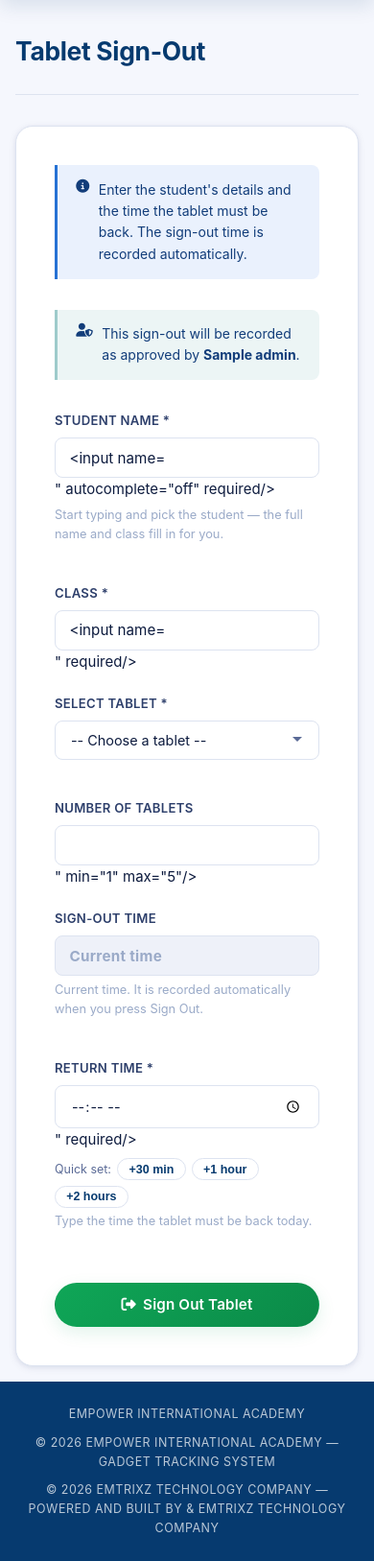
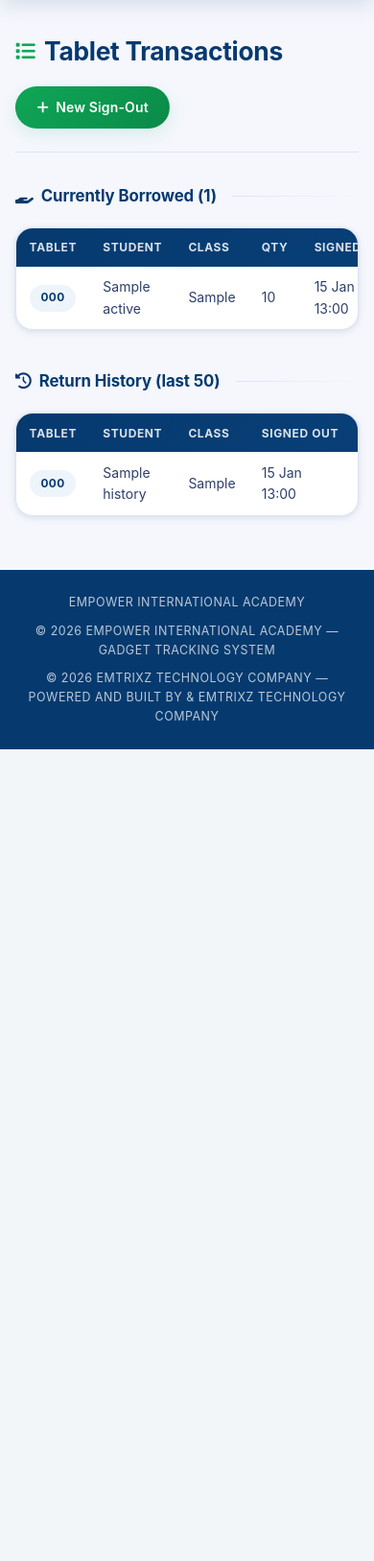
Before and after one commit to empowerinternationalacademy21-jpg/Empower-Staff-Attendence-And-Gadget-Tracking-System, a Flask app: template templates/tablet_signout.html in a window 390 px wide. Shown: the part 64-1691 px from the top of the page at 96% size. After the commit the page ends 845 px from the top, so only its background shows below. Run offline with Flask 3, Linux system fonts and the light colour scheme; the template is opened without the code that fills it: most values are stand-ins (such as "Sample title", 1, 10 or a date in 2020); form fields are guessed from the names that the template uses.

Commit message:
Refactor tablet sign-out page for transactions overview
Updated the title and header to reflect tablet transactions. Added a section for currently borrowed tablets and return history.

```diff
--- a/templates/tablet_signout.html
+++ b/templates/tablet_signout.html
@@ -1,162 +1,89 @@
 {% extends 'base.html' %}
-{% block title %}Borrow a Tablet - EIA System{% endblock %}
+{% block title %}Tablet Transactions - EIA System{% endblock %}
 {% block content %}
 
 <div class="page-header">
-  <h1>Tablet Sign-Out</h1>
+  <h1><i class="fas fa-list"></i> Tablet Transactions</h1>
+  <a href="{{ url_for('tablet_signout') }}" class="btn btn-primary"><i class="fas fa-plus"></i> New Sign-Out</a>
 </div>
 
-<div class="form-card">
-  <div class="form-card-header">
-    <i class="fas fa-info-circle"></i>
-    Enter the student's details and the time the tablet must be back. The sign-out time is recorded automatically.
+<!-- ACTIVE BORROWS -->
+<section class="section">
+  <h2 class="section-title"><i class="fas fa-hand-holding"></i> Currently Borrowed ({{ active|length }})</h2>
+  {% if active %}
+  <div class="card">
+    <table class="data-table">
+      <thead>
+        <tr>
+          <th>Tablet</th><th>Student</th><th>Class</th><th>Qty</th>
+          <th>Signed Out</th><th>Signed Out By</th><th>Expected Return</th><th>Status</th><th>Action</th>
+        </tr>
+      </thead>
+      <tbody>
+        {% for tx in active %}
+        {% set overdue = tx['expected_return_time'] and now > tx['expected_return_time'] %}
+        <tr class="{{ 'row-overdue' if overdue else '' }}">
+          <td><span class="badge badge-blue">{{ tx['tab_code'] }}</span></td>
+          <td>{{ tx['student_name'] }}</td>
+          <td>{{ tx['student_class'] }}</td>
+          <td>{{ tx['quantity'] }}</td>
+          <td>{{ tx['sign_out_time']|fmt_dt }}</td>
+          <td><i class="fas fa-user-shield"></i> {{ tx['signed_out_by'] or '—' }}</td>
+          <td>
+            {{ tx['expected_return_time']|fmt_dt_time }}
+            {% if overdue %}<span class="badge badge-red">OVERDUE</span>{% endif %}
+          </td>
+          <td><span class="badge badge-yellow">Borrowed</span></td>
+          <td>
+            <form method="POST" action="{{ url_for('tablet_return', tx_id=tx['id']) }}" onsubmit="return confirm('Mark as returned?')">
+              <button class="btn btn-sm btn-primary"><i class="fas fa-undo"></i> Return</button>
+            </form>
+          </td>
+        </tr>
+        {% endfor %}
+      </tbody>
+    </table>
   </div>
-  <div class="form-card-header" style="background:rgba(14,124,123,.08);border-color:rgba(14,124,123,.35);">
-    <i class="fas fa-user-shield"></i>
-    <span>This sign-out will be recorded as approved by <strong>{{ admin }}</strong>.</span>
+  {% else %}
+  <div class="empty-state small">
+    <i class="fas fa-check-circle" style="color:var(--green)"></i>
+    <p>No tablets currently borrowed.</p>
   </div>
-  <form method="POST" action="{{ url_for('tablet_signout') }}">
-    <div class="form-row">
-      <div class="form-group">
-        <label>Student Name *</label>
-        <input type="text" name="student_name" id="student_name" class="form-control" placeholder="Type a few letters, e.g. muk gra" value="{{ form.get('student_name', '') }}" autocomplete="off" required/>
-        <span class="form-note" id="student-hint">
-          {% if students %}Start typing and pick the student — the full name and class fill in for you.
-          {% else %}No students registered yet — <a href="{{ url_for('students_register') }}">add them here</a>, or type the name.{% endif %}
-        </span>
-      </div>
-      <div class="form-group">
-        <label>Class *</label>
-        <input type="text" name="student_class" id="student_class" class="form-control" placeholder="e.g. Grade 9A" value="{{ form.get('student_class', '') }}" required/>
-      </div>
-    </div>
+  {% endif %}
+</section>
 
-    <div class="form-row">
-      <div class="form-group">
-        <label>Select Tablet *</label>
-        <select name="tablet_id" class="form-control" required>
-          <option value="">-- Choose a tablet --</option>
-          {% for tablet in tablets %}
-          <option value="{{ tablet['id'] }}" {{ 'selected' if form.get('tablet_id') == tablet['id']|string else '' }}>{{ tablet['tablet_id'] }} — {{ tablet['name'] or 'Tablet' }}</option>
-          {% endfor %}
-        </select>
-        {% if not tablets %}
-        <span class="form-note text-danger">No tablets available right now.</span>
-        {% endif %}
-      </div>
-      <div class="form-group">
-        <label>Number of Tablets</label>
-        <input type="number" name="quantity" class="form-control" value="{{ form.get('quantity', 1) }}" min="1" max="5"/>
-      </div>
-    </div>
-
-    <div class="form-row">
-      <div class="form-group">
-        <label>Sign-Out Time</label>
-        <input type="text" class="form-control clock-field" id="signout-now" readonly
-               placeholder="Current time" tabindex="-1"/>
-        <span class="form-note">Current time. It is recorded automatically when you press Sign Out.</span>
-      </div>
-      <div class="form-group">
-        <label>Return Time *</label>
-        <input type="time" name="return_time" id="return-time" class="form-control"
-               value="{{ form.get('return_time', '') }}" required/>
-        <div class="quick-times">
-          <span>Quick set:</span>
-          <button type="button" data-add="30">+30 min</button>
-          <button type="button" data-add="60">+1 hour</button>
-          <button type="button" data-add="120">+2 hours</button>
-        </div>
-        <span class="form-note" id="return-hint">Type the time the tablet must be back today.</span>
-      </div>
-    </div>
-
-    <div class="form-actions">
-      <button type="submit" class="btn btn-primary btn-lg" {% if not tablets %}disabled{% endif %}>
-        <i class="fas fa-sign-out-alt"></i> Sign Out Tablet
-      </button>
-    </div>
-  </form>
-</div>
-
-<style>
-.clock-field { font-weight: 700; color: var(--navy); background: var(--navy-ghost, #eef1f8); letter-spacing: .3px; }
-.quick-times { display: flex; gap: .4rem; align-items: center; margin-top: .45rem; flex-wrap: wrap; font-size: .78rem; color: var(--ink-light); }
-.quick-times button {
-  border: 1.5px solid var(--ink-rule); background: var(--white); color: var(--navy);
-  border-radius: 999px; padding: .2rem .7rem; font-size: .78rem; font-weight: 600; cursor: pointer;
-}
-.quick-times button:hover { background: var(--navy); color: var(--white); border-color: var(--navy); }
-#return-hint.bad { color: var(--danger); font-weight: 600; }
-#return-hint.ok  { color: var(--green-dark, #0b7a47); font-weight: 600; }
-</style>
-
-<script src="{{ url_for('static', filename='js/student-picker.js') }}"></script>
-<script>
-// Type-ahead for the student's name: pick from the school register and the
-// class is filled in automatically. (Typing a name that is not in the register still works.)
-(function () {
-  var REGISTER = {{ students|tojson }};
-  var nameEl = document.getElementById('student_name');
-  var classEl = document.getElementById('student_class');
-  var hint = document.getElementById('student-hint');
-  if (!window.StudentPicker || !nameEl || !REGISTER.length) return;
-  var initial = hint.innerHTML;
-  StudentPicker.attach({
-    input: nameEl,
-    data: REGISTER,
-    noMatch: 'No match in the register — you can still type the full name',
-    onSelect: function (s) {
-      classEl.value = s.c;
-      hint.innerHTML = '<i class="fas fa-check-circle" style="color:#0b7a47"></i> From the school register.';
-    },
-    onClear: function () { hint.innerHTML = initial; }
-  });
-})();
-</script>
-<script>
-// The clock follows the SERVER's time in the school's time zone, so it is
-// correct even if this device's clock or time zone is wrong.
-const TZ = {{ tz_name | tojson }};
-const offset = {{ server_now_ms }} - Date.now();
-const nowEl = document.getElementById('signout-now');
-const retEl = document.getElementById('return-time');
-const hint  = document.getElementById('return-hint');
-
-function serverNow() { return new Date(Date.now() + offset); }
-function partsIn(d) {
-  const f = new Intl.DateTimeFormat('en-GB', { timeZone: TZ, hour: '2-digit', minute: '2-digit', hourCycle: 'h23' });
-  const p = Object.fromEntries(f.formatToParts(d).map(x => [x.type, x.value]));
-  return { h: parseInt(p.hour, 10), m: parseInt(p.minute, 10) };
-}
-function pad(n) { return String(n).padStart(2, '0'); }
-function tick() {
-  nowEl.value = new Intl.DateTimeFormat('en-US', { timeZone: TZ, hour: '2-digit', minute: '2-digit', second: '2-digit', hour12: true }).format(serverNow());
-  checkReturn();
-}
-function checkReturn() {
-  if (!retEl.value) { hint.className = 'form-note'; hint.textContent = 'Type the time the tablet must be back today.'; return true; }
-  const n = partsIn(serverNow());
-  const [h, m] = retEl.value.split(':').map(Number);
-  const diff = (h * 60 + m) - (n.h * 60 + n.m);
-  if (diff <= 0) { hint.className = 'form-note bad'; hint.textContent = 'The return time must be later than the current time.'; return false; }
-  const hh = Math.floor(diff / 60), mm = diff % 60;
-  hint.className = 'form-note ok';
-  hint.textContent = 'Tablet is out for ' + (hh ? hh + ' h ' : '') + (mm ? mm + ' min' : '').trim();
-  return true;
-}
-document.querySelectorAll('.quick-times button').forEach(function (b) {
-  b.addEventListener('click', function () {
-    const t = new Date(serverNow().getTime() + parseInt(b.dataset.add, 10) * 60000);
-    const p = partsIn(t);
-    retEl.value = pad(p.h) + ':' + pad(p.m);
-    checkReturn();
-  });
-});
-retEl.addEventListener('input', checkReturn);
-document.querySelector('form[action$="signout"]').addEventListener('submit', function (e) {
-  if (!checkReturn() || !retEl.value) { e.preventDefault(); retEl.focus(); }
-});
-tick(); setInterval(tick, 1000);
-</script>
+<!-- HISTORY -->
+<section class="section">
+  <h2 class="section-title"><i class="fas fa-history"></i> Return History (last 50)</h2>
+  {% if history %}
+  <div class="card">
+    <table class="data-table">
+      <thead>
+        <tr>
+          <th>Tablet</th><th>Student</th><th>Class</th>
+          <th>Signed Out</th><th>Signed Out By</th><th>Returned</th><th>Signed In By</th><th>Duration</th>
+        </tr>
+      </thead>
+      <tbody>
+        {% for tx in history %}
+        <tr>
+          <td><span class="badge badge-blue">{{ tx['tab_code'] }}</span></td>
+          <td>{{ tx['student_name'] }}</td>
+          <td>{{ tx['student_class'] }}</td>
+          <td>{{ tx['sign_out_time']|fmt_dt }}</td>
+          <td><i class="fas fa-user-shield"></i> {{ tx['signed_out_by'] or '—' }}</td>
+          <td>{{ tx['sign_back_time']|fmt_dt }}</td>
+          <td><i class="fas fa-user-check"></i> {{ tx['signed_back_by'] or '—' }}</td>
+          <td>{{ tx['duration_hours']|fmt_duration }}</td>
+        </tr>
+        {% endfor %}
+      </tbody>
+    </table>
+  </div>
+  {% else %}
+  <div class="empty-state small">
+    <p>No return history yet.</p>
+  </div>
+  {% endif %}
+</section>
 {% endblock %}
```
